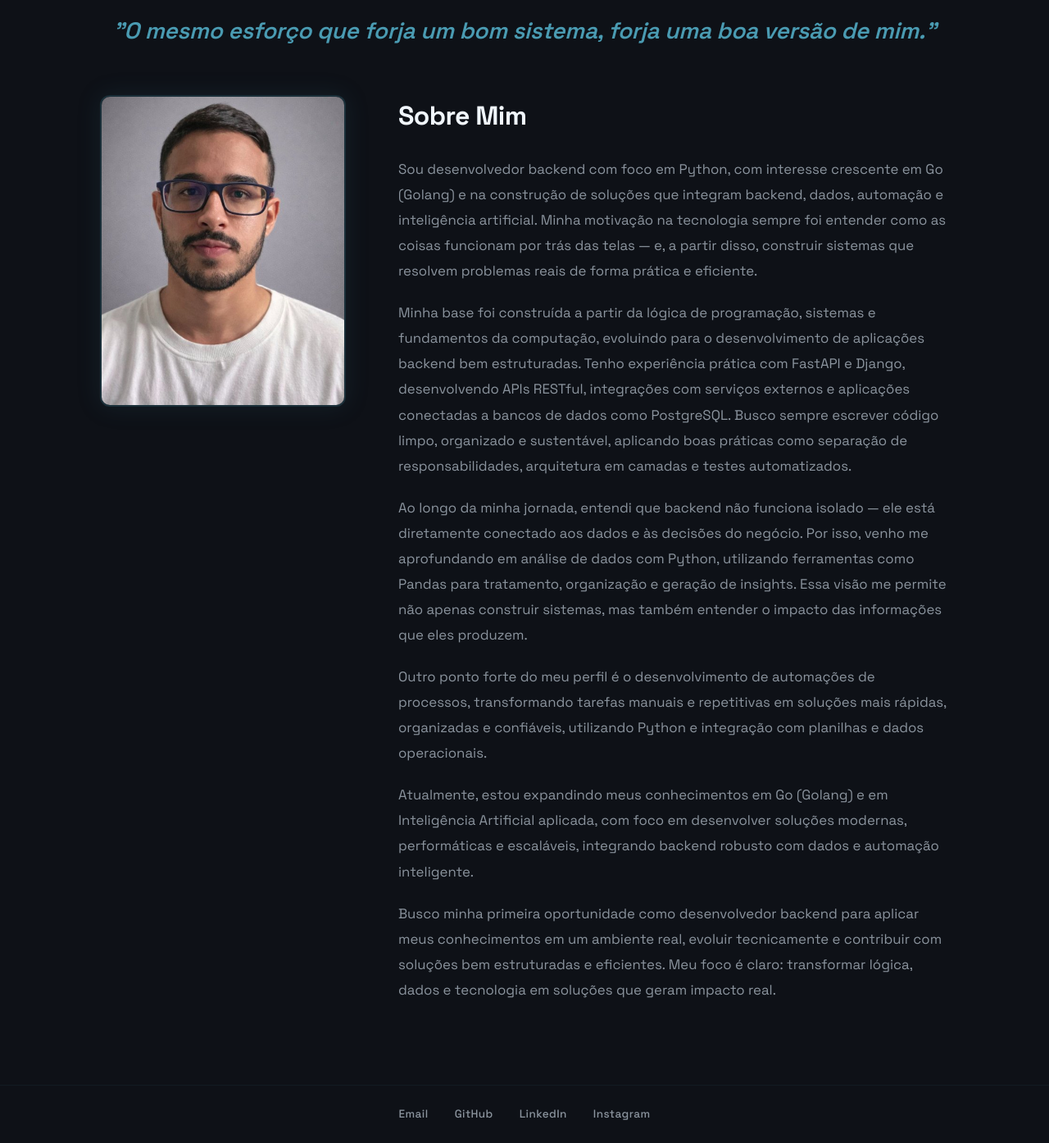
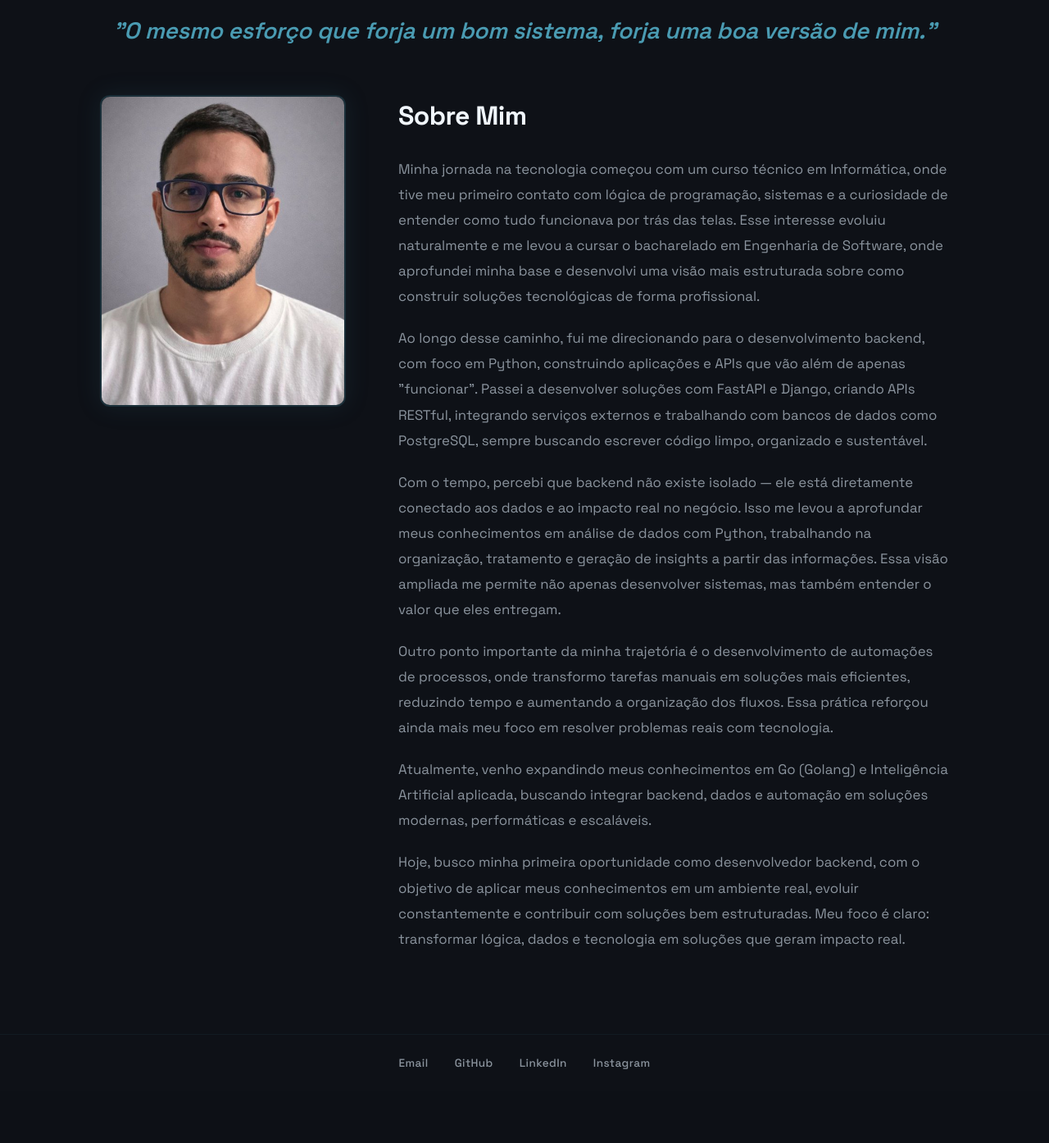
Before and after one commit to davioliveiraes/portfolio_davi_oliveira, a Django app: page /sobre/ in a window 1280 px wide. Shown: the part 137-1531 px from the top of the page at 82% size. After the commit the page ends 1441 px from the top, so only its background shows below. Run offline with Django 5.2, Linux system fonts and the light colour scheme.

Commit message:
chore: Update text home, sobre and curriculo

```diff
--- a/templates/core/home.html
+++ b/templates/core/home.html
@@ -12,7 +12,7 @@
         <div class="hero-text">
             <p class="greeting">Olá, bem-vindo ao meu portfólio</p>
             <h1>Eu sou <span class="highlight">Davi Oliveira</span></h1>
-            <p class="subtitle">Desenvolvedor Backend com foco em Python (FastAPI e Django). Experiência em APIs RESTful, Clean Architecture, testes com Pytest e integração com PostgreSQL, Docker e Git. Também atuo com análise de dados (Pandas), automações e IA, e venho evoluindo em Go (Golang).</p>
+            <p class="subtitle">Desenvolvedor Backend com foco em Python (FastAPI e Django), construindo APIs RESTful com boas práticas como Clean Architecture e testes com Pytest. Experiência com PostgreSQL, Docker e Git, além de atuação com dados, automações e IA, em constante evolução com Go (Golang).</p>
             <div class="tech-stack">
                 <span class="tech-tag">Python</span>
                 <span class="tech-tag">Django</span>
--- a/templates/core/sobre.html
+++ b/templates/core/sobre.html
@@ -16,22 +16,22 @@
         <div class="about-bio">
             <h1>Sobre Mim</h1>
             <p>
-                Sou desenvolvedor backend com foco em Python, com interesse crescente em Go (Golang) e na construção de soluções que integram backend, dados, automação e inteligência artificial. Minha motivação na tecnologia sempre foi entender como as coisas funcionam por trás das telas — e, a partir disso, construir sistemas que resolvem problemas reais de forma prática e eficiente.
+                Minha jornada na tecnologia começou com um curso técnico em Informática, onde tive meu primeiro contato com lógica de programação, sistemas e a curiosidade de entender como tudo funcionava por trás das telas. Esse interesse evoluiu naturalmente e me levou a cursar o bacharelado em Engenharia de Software, onde aprofundei minha base e desenvolvi uma visão mais estruturada sobre como construir soluções tecnológicas de forma profissional.
             </p>
             <p>
-                Minha base foi construída a partir da lógica de programação, sistemas e fundamentos da computação, evoluindo para o desenvolvimento de aplicações backend bem estruturadas. Tenho experiência prática com FastAPI e Django, desenvolvendo APIs RESTful, integrações com serviços externos e aplicações conectadas a bancos de dados como PostgreSQL. Busco sempre escrever código limpo, organizado e sustentável, aplicando boas práticas como separação de responsabilidades, arquitetura em camadas e testes automatizados.
+                Ao longo desse caminho, fui me direcionando para o desenvolvimento backend, com foco em Python, construindo aplicações e APIs que vão além de apenas "funcionar". Passei a desenvolver soluções com FastAPI e Django, criando APIs RESTful, integrando serviços externos e trabalhando com bancos de dados como PostgreSQL, sempre buscando escrever código limpo, organizado e sustentável.
             </p>
             <p>
-                Ao longo da minha jornada, entendi que backend não funciona isolado — ele está diretamente conectado aos dados e às decisões do negócio. Por isso, venho me aprofundando em análise de dados com Python, utilizando ferramentas como Pandas para tratamento, organização e geração de insights. Essa visão me permite não apenas construir sistemas, mas também entender o impacto das informações que eles produzem.
+                Com o tempo, percebi que backend não existe isolado — ele está diretamente conectado aos dados e ao impacto real no negócio. Isso me levou a aprofundar meus conhecimentos em análise de dados com Python, trabalhando na organização, tratamento e geração de insights a partir das informações. Essa visão ampliada me permite não apenas desenvolver sistemas, mas também entender o valor que eles entregam.
             </p>
             <p>
-                Outro ponto forte do meu perfil é o desenvolvimento de automações de processos, transformando tarefas manuais e repetitivas em soluções mais rápidas, organizadas e confiáveis, utilizando Python e integração com planilhas e dados operacionais.
+                Outro ponto importante da minha trajetória é o desenvolvimento de automações de processos, onde transformo tarefas manuais em soluções mais eficientes, reduzindo tempo e aumentando a organização dos fluxos. Essa prática reforçou ainda mais meu foco em resolver problemas reais com tecnologia.
             </p>
             <p>
-                Atualmente, estou expandindo meus conhecimentos em Go (Golang) e em Inteligência Artificial aplicada, com foco em desenvolver soluções modernas, performáticas e escaláveis, integrando backend robusto com dados e automação inteligente.
+                Atualmente, venho expandindo meus conhecimentos em Go (Golang) e Inteligência Artificial aplicada, buscando integrar backend, dados e automação em soluções modernas, performáticas e escaláveis.
             </p>
             <p>
-                Busco minha primeira oportunidade como desenvolvedor backend para aplicar meus conhecimentos em um ambiente real, evoluir tecnicamente e contribuir com soluções bem estruturadas e eficientes. Meu foco é claro: transformar lógica, dados e tecnologia em soluções que geram impacto real.
+                Hoje, busco minha primeira oportunidade como desenvolvedor backend, com o objetivo de aplicar meus conhecimentos em um ambiente real, evoluir constantemente e contribuir com soluções bem estruturadas. Meu foco é claro: transformar lógica, dados e tecnologia em soluções que geram impacto real.
             </p>
         </div>
     </div>
```
Also changed, not shown: 1 other file.
